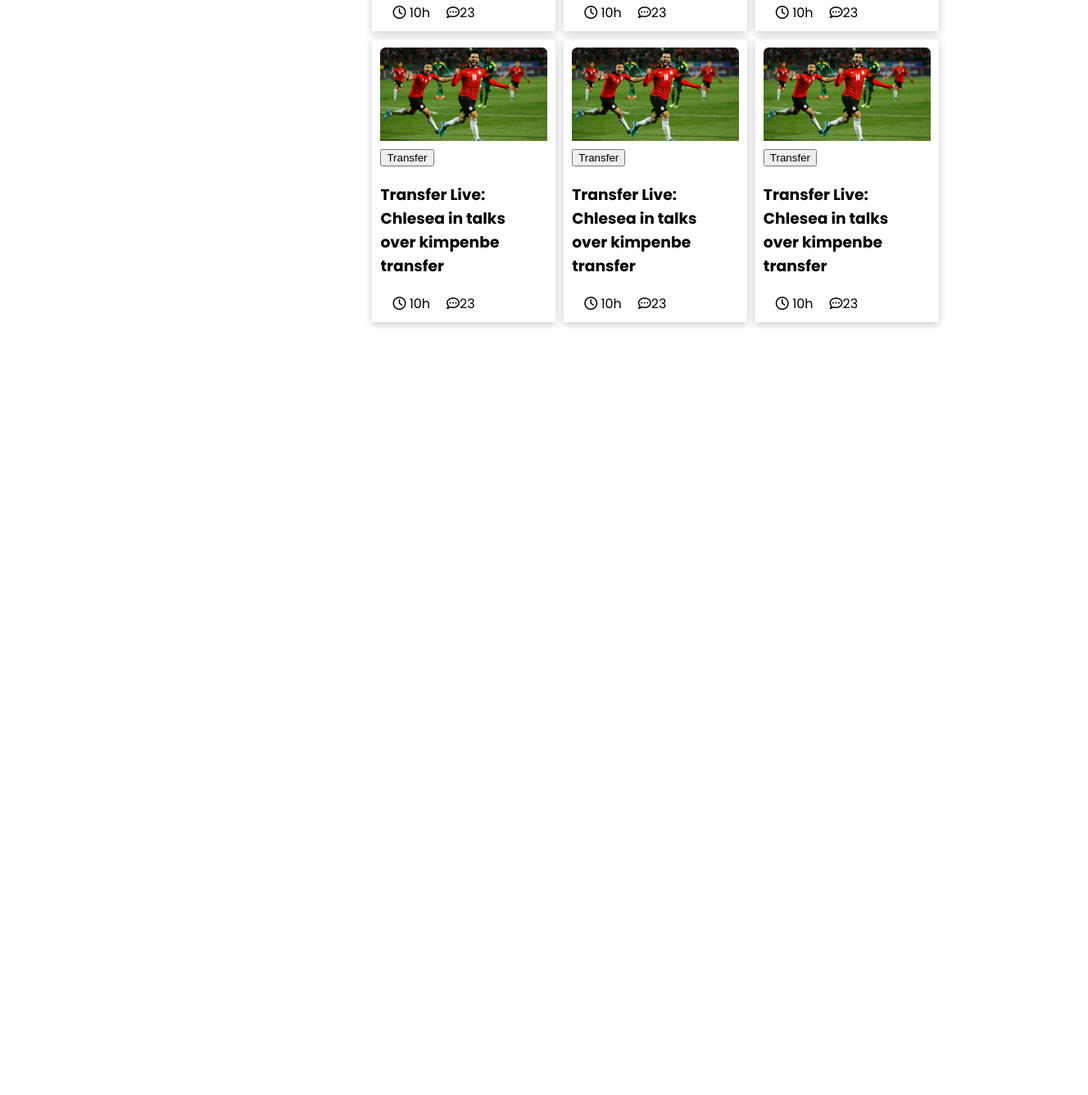
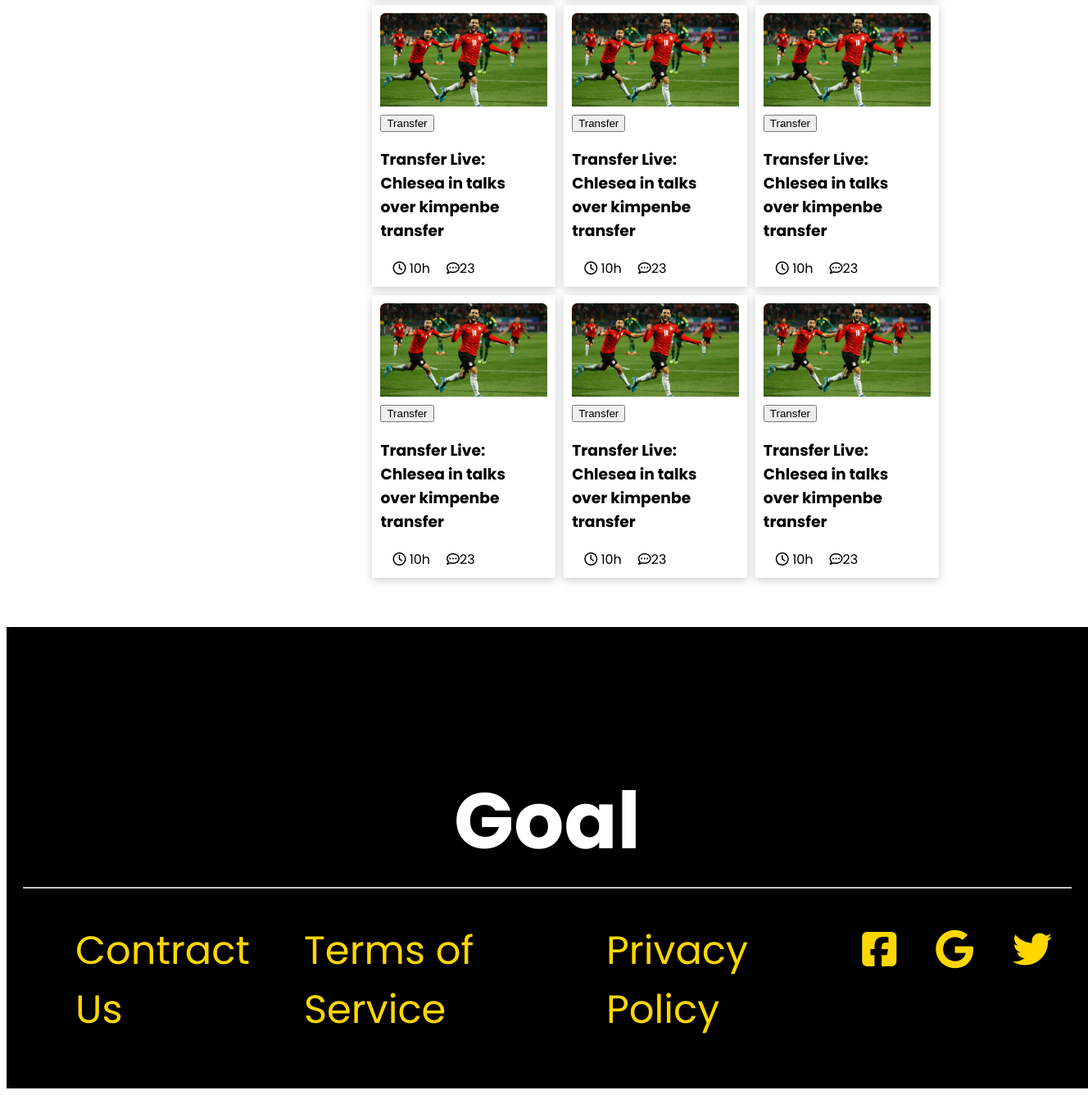
Before and after one commit to Mosarof5228/WCF2022, a plain HTML site: page index.html in a window 1280 px wide. Shown: the part 1101-2437 px from the top of the page at 82% size, 1328 px wide, since content can reach past the window. Before the commit the page ends 1502 px from the top, so only its background shows below. Drawn offline with Linux system fonts and the light colour scheme.

Commit message:
footer-complete

```diff
--- a/index.html
+++ b/index.html
@@ -178,7 +178,24 @@
     <!-- main section end -->
 
     <!-- start footer section -->
-    <section class="">
+    <section class="footer-section-container">
+        <div class="footer-content-top">
+            <h1>Goal</h1>
+        </div>
+        <hr>
+        <div class="footer-content-bottom">
+            <ul>
+                <li><a href="" class="text-link">Contract Us</a></li>
+                <li><a href="" class="text-link">Terms of Service</a></li>
+                <li><a href="" class="text-link">Privacy Policy</a></li>
+                <li><a href="https://www.google.com/search?q=facebook&oq=fa&aqs=chrome.0.69i59j46i39i199i465j69i57j69i59j0i433j0i131i433i512j0i433i512j0i20i131i263i433i512j0i131i433i512j0i433i512.1879j0j15&sourceid=chrome&ie=UTF-8"><i class="fa-brands fa-facebook-square"></i></a></li>
+                <li><a href="https://www.google.com/search?q=goggle&oq=gog&aqs=chrome.0.69i59l2j46i67i199i465j0i67j46i67j0i67j0i10i131i433j46i10i131i199i433i465j0i10i131i433j0i271.2737j0j15&sourceid=chrome&ie=UTF-8"><i class="fa-brands fa-google"></i></a></li>
+                <li><a href="https://twitter.com/i/flow/login"><i class="fa-brands fa-twitter"></i></a></li>
+
+            </ul>
+        </div>
+
+
 
     </section>
     <!-- end footer section -->
--- a/style.css
+++ b/style.css
@@ -18,6 +18,7 @@ body{
 
 }
 
+
 /* header style */
 .header-container{
     display:flex;
@@ -27,19 +28,24 @@ body{
     border-radius:10px;
 }
 .col-1-title{
-    font-size:1.7rem;
+    font-size:2.5rem;
     color:white;
 }
 .col-1-para{
-    font-size:0.9em;
+    font-size:1.3em;
     color:white;
 }
 .col-1-button{
     margin-top: 40px;
     padding:5px 15px;
     border-radius: 5px;
-    width:120px;
-    height:30px;
+    width:190px;
+    height:40px;
+    background-color:red;
+    margin-bottom:3em;
+    color:white;
+    font-size:25px;
+
 }
 .player-photo img{
 
@@ -108,3 +114,55 @@ body{
     }
 /* end right site blogs style
 /* end main section */
+
+/* start footer style */
+.footer-section-container{
+    width:100vw;
+    margin-top:60px;
+    background-color:black;
+    height:auto;
+    /* position:absolute; */
+    bottom:0px;
+    left:0px;
+    right:0px;
+    padding:20px;
+
+}
+.footer-content-top{
+    display:flex;
+    justify-content: center;
+    align-items:center;
+
+}
+.footer-content-top h1{
+    font-size:6rem;
+    margin-top:1.5em;
+    margin-bottom:0px;
+    color:white;
+    font-weight: 800;
+}
+
+.footer-content-bottom ul{
+    display:flex;
+    justify-content: center;
+}
+
+.footer-content-bottom li{
+    list-style:none;
+    margin:1.5em;
+}
+.text-link{
+    color:white;
+}
+
+.footer-content-bottom li a{
+    text-decoration:none;
+    font-size:3.0rem;
+    font-weight: 500;
+    color:gold
+}
+
+
+
+
+/* end footer style */
```
